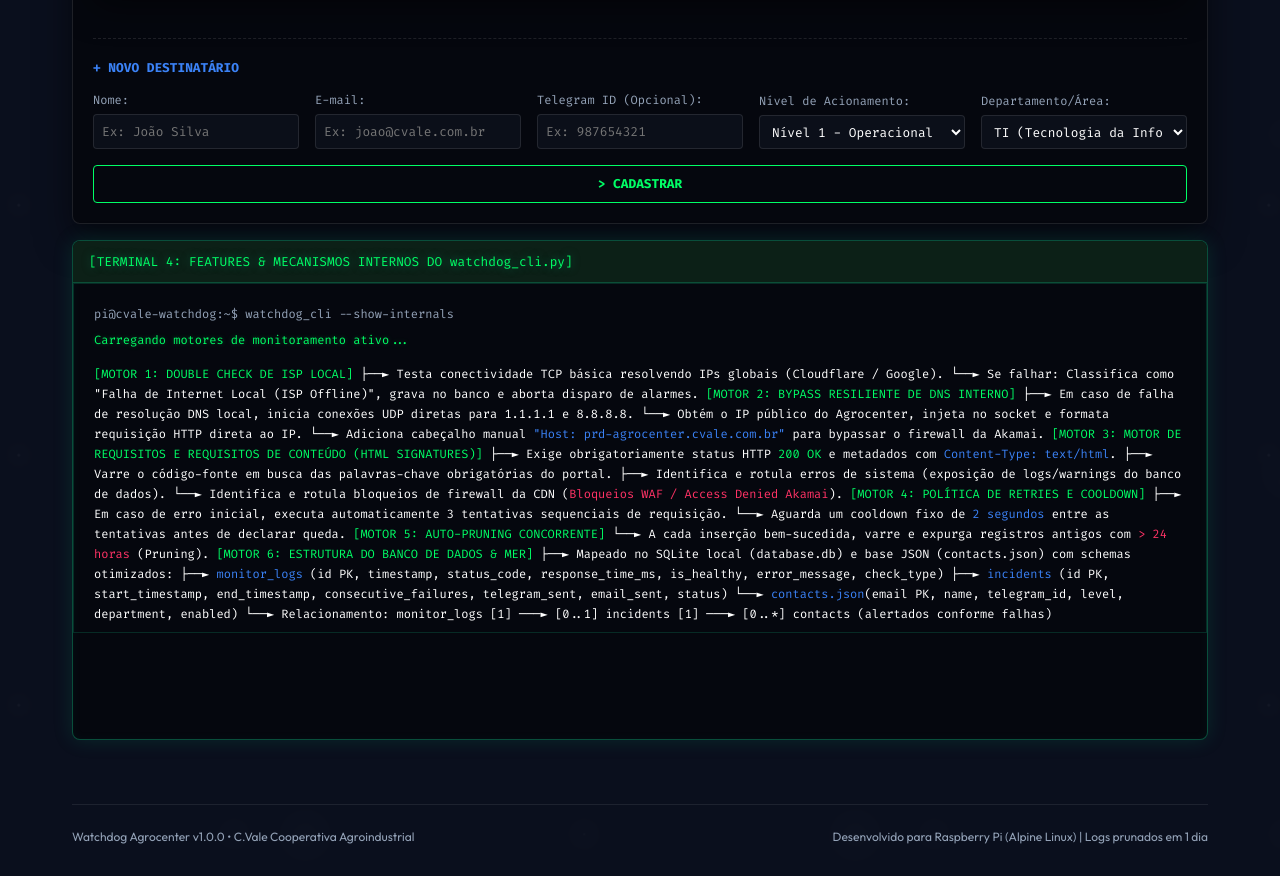
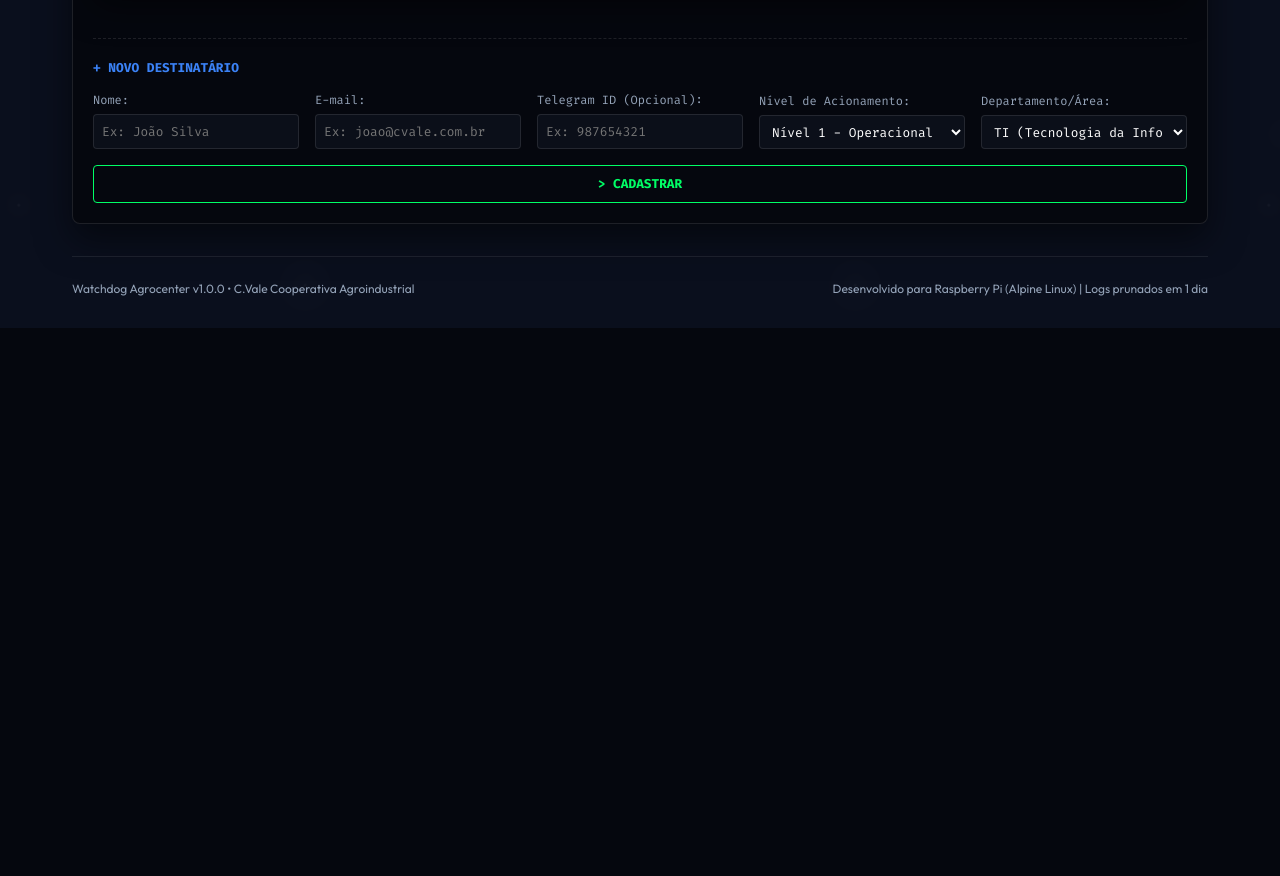
Before and after one commit to brunocorisco86/watchdogagrocenter, a Flask app: page / in a window 1280 px wide. Shown: the part 2220-3096 px from the top of the page. After the commit the page ends 2548 px from the top, so only its background shows below. Run offline with Flask 3, Linux system fonts and the light colour scheme; data comes from the database, SQL or seed files in the repository; data that the repository does not hold is empty; some libraries are stand-ins or nearby versions.

Commit message:
feat(dashboard): move Terminal 4 features info to docs/features_watchdog.md and hide hardcoded terminal from dashboard

```diff
--- a/src/dashboard/templates/index.html
+++ b/src/dashboard/templates/index.html
@@ -273,7 +273,7 @@
         </section>
 
         <!-- Terminal 4 (Mini-Terminal das Features e Fluxo do watchdog_cli.py - Destaque Verde) -->
-        <div class="terminal-wrapper full-width-terminal cli-highlight-terminal" style="margin-top: 1rem; margin-bottom: 2rem;">
+        <div class="terminal-wrapper full-width-terminal cli-highlight-terminal" style="margin-top: 1rem; margin-bottom: 2rem; display: none;">
             <div class="terminal-header" style="background-color: #0c2017; border-bottom: 1px solid rgba(16, 185, 129, 0.3);">
                 <span class="terminal-title" style="color: var(--green-hacker); text-shadow: 0 0 8px rgba(16, 185, 129, 0.5);">[TERMINAL 4: FEATURES & MECANISMOS INTERNOS DO watchdog_cli.py]</span>
                 <div class="terminal-buttons">
@@ -327,6 +327,7 @@
             <div class="filter-bar" style="margin-bottom: 1.5rem; justify-content: flex-start; gap: 0.5rem; flex-wrap: wrap;">
                 <span class="filter-label">> SELECIONE O DOCUMENTO:</span>
                 <button class="doc-select-btn active-doc-btn" data-doc="architecture">[ ARQUITETURA LÓGICA (ASCII ART) ]</button>
+                <button class="doc-select-btn" data-doc="docs/features_watchdog.md">[ FEATURES & MECANISMOS ]</button>
                 <button class="doc-select-btn" data-doc="docs/ARCHITECTURE.md">[ ARCHITECTURE.md ]</button>
                 <button class="doc-select-btn" data-doc="docs/COMMISSIONING.md">[ COMMISSIONING.md ]</button>
                 <button class="doc-select-btn" data-doc="docs/STACK.md">[ STACK.md ]</button>
```
